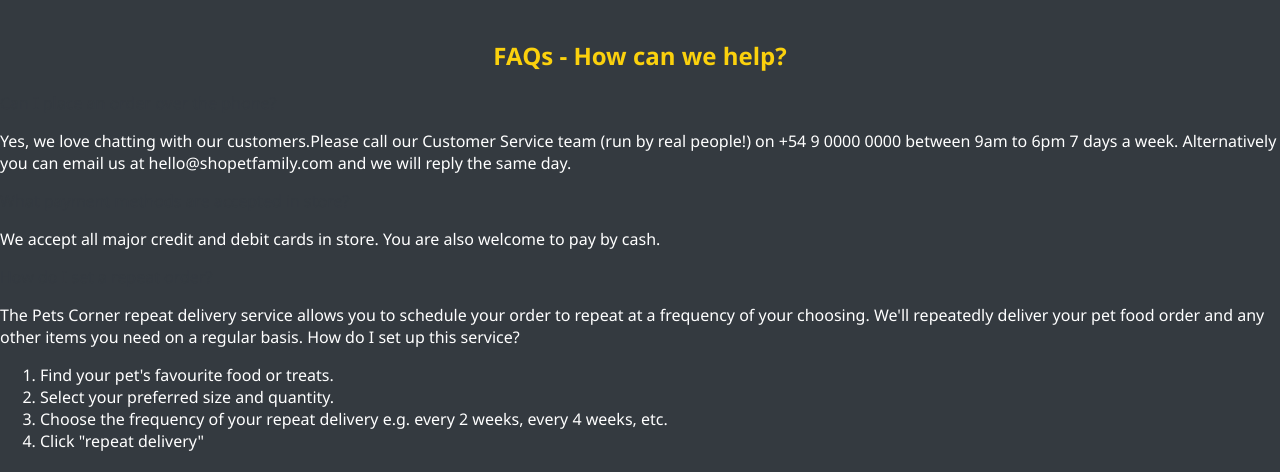
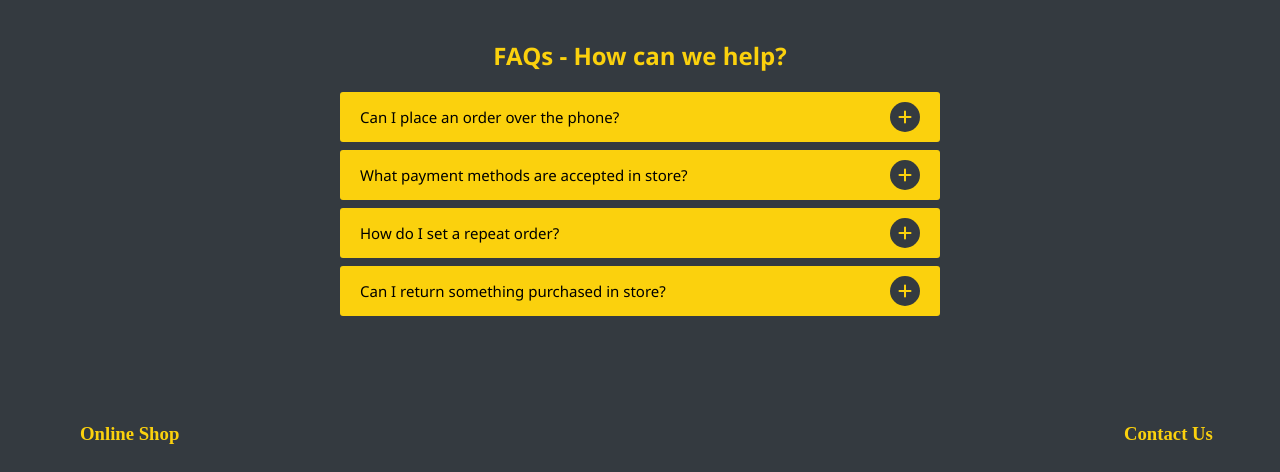
Before and after one commit to pdumrauf/shopet, a website: page pages/faqs.html in a window 1280 px wide. Shown: the part 101-573 px from the top of the page. Drawn offline with Linux system fonts and the light colour scheme.

Commit message:
menu acordion

```diff
--- a/pages/faqs.html
+++ b/pages/faqs.html
@@ -7,7 +7,8 @@
 	<meta name="description" content="Buy pet foods and pet supplies online from our online store. Excellent customer service and free delivery over £19.99">
 	<title>Shopet - FAQs</title>
 	<link rel="stylesheet" href="../css/style.css">
-	<link rel="icon" type="image/ico" href="assets/img/logo.ico">
+	<link rel="icon" type="image/ico" href="../assets/img/logo.ico">
+	<script src="https://kit.fontawesome.com/a076d05399.js"></script>
 </head>
 <body class="body">
 	<!-- Cabecera-->
@@ -42,32 +43,57 @@
 	<section class="petContainer">
 		<h1 class="titlePages">FAQs - How can we help?</h1>
 		<!-- Menu acordeon FAQs-->
-		<article id="acordion">
-			<div>
-				<a href="item2"> Can I place an order over the phone?</a>
-				<p>Yes, we love chatting with our customers.Please call our Customer Service team (run by real people!) on +54 9 0000 0000 between 9am to 6pm 7 days a week. Alternatively you can email us at hello@shopetfamily.com and we will reply the same day.</p>
+		<article class="wrapper">
+			<!-- Primer item acordion-->
+			<div class="parent-tab">
+				<input type="radio" name="tab" id="tab-1">
+				<label for="tab-1">
+					<span>Can I place an order over the phone?</span>
+					<div class="icon"><i class="fas fa-plus"></i></div>
+				</label>
+				<div class="content">
+					<p>Yes, we love chatting with our customers.Please call our Customer Service team (run by real people!) on +54 9 0000 0000 between 9am to 6pm 7 days a week. Alternatively you can email us at hello@shopetfamily.com and we will reply the same day.</p>
+				</div>
 			</div>
-			<div>
-				<a href="">What payment methods are accepted in store?</a>
-				<p>We accept all major credit and debit cards in store. You are also welcome to pay by cash.</p>
+			<!-- Segundo item acordion-->
+			<div class="parent-tab">
+				<input type="radio" name="tab" id="tab-2">
+				<label for="tab-2">
+					<span>What payment methods are accepted in store?</span>
+					<div class="icon"><i class="fas fa-plus"></i></div>
+				</label>
+				<div class="content">
+					<p>We accept all major credit and debit cards in store. You are also welcome to pay by cash.</p>
+				</div>
 			</div>
-			<div>
-				<a href="">How do I set a repeat order?</a>
-				<p>The Pets Corner repeat delivery service allows you to schedule your order to repeat at a frequency of your choosing. We'll repeatedly deliver your pet food order and any other items you need on a regular basis. How do I set up this service?</p>
+			<!-- Tercer item acordion-->
+			<div class="parent-tab">
+				<input type="radio" name="tab" id="tab-3">
+				<label for="tab-3">
+					<span>How do I set a repeat order?</span>
+					<div class="icon"><i class="fas fa-plus"></i></div>
+				</label>
+				<div class="content">
+					<p>The Pets Corner repeat delivery service allows you to schedule your order to repeat at a frequency of your choosing. We'll repeatedly deliver your pet food order and any other items you need on a regular basis. How do I set up this service?</p>
 					<ol>
 						<li>Find your pet's favourite food or treats.</li>
 						<li>Select your preferred size and quantity.</li>
 						<li>Choose the frequency of your repeat delivery e.g. every 2 weeks, every 4 weeks, etc.</li>
 						<li>Click "repeat delivery"</li>
 					</ol>
-				<p>You can view your scheduled delivery from your Pets Corner account page where you will be given the option to change the frequency of your delivery or cancel at any stage. Please note that you will be billed automatically on the date the repeat order is scheduled for.</p>
+					<p>You can view your scheduled delivery from your Pets Corner account page where you will be given the option to change the frequency of your delivery or cancel at any stage. Please note that you will be billed automatically on the date the repeat order is scheduled for.</p>
+				</div>
 			</div>
-			<div>
-				<a href="">Can I return something purchased in store?</a>
-				<p>If you are unhappy with any product sold to you, we will always endeavour to find a solution either by offering an exchange or a refund, with valid proof of purchase. We also offer a 100% guarantee on everything that we sell in store.
-				If you have purchased something you no longer want, you can return this for a refund or exchange within 28 days providing it is clean and still in the original packaging, with valid proof of purchase.
-				If you wish to return a toy because it has been chewed, we can offer an exchange, but not a refund. Most of the toys we sell are made to be fun and are not designed to withstand lots of chewing; the only exception would be a toy that claimed on the packaging to be ‘tough’ but was destroyed or damaged. This can be exchanged as a gesture of good will.
-				If a product becomes faulty within 6 months, we will be able to offer an exchange or a refund with valid proof of purchase, after 6 months up until 12 months (unless otherwise stated) we will be able to offer an exchange with valid proof of purchase.</p>
+			<!-- Cuarto item acordion-->
+			<div class="parent-tab">
+				<input type="radio" name="tab" id="tab-4">
+				<label for="tab-4">
+					<span>Can I return something purchased in store?</span>
+					<div class="icon"><i class="fas fa-plus"></i></div>
+				</label>
+				<div class="content">
+					<p>If you are unhappy with any product sold to you, we will always endeavour to find a solution either by offering an exchange or a refund, with valid proof of purchase. We also offer a 100% guarantee on everything that we sell in store. If you have purchased something you no longer want, you can return this for a refund or exchange within 28 days providing it is clean and still in the original packaging, with valid proof of purchase. If you wish to return a toy because it has been chewed, we can offer an exchange, but not a refund. Most of the toys we sell are made to be fun and are not designed to withstand lots of chewing; the only exception would be a toy that claimed on the packaging to be ‘tough’ but was destroyed or damaged. This can be exchanged as a gesture of good will. If a product becomes faulty within 6 months, we will be able to offer an exchange or a refund with valid proof of purchase, after 6 months up until 12 months (unless otherwise stated) we will be able to offer an exchange with valid proof of purchase.</p>
+				</div>
 			</div>
 		</article>
 	</section>
--- a/scss/style.scss
+++ b/scss/style.scss
@@ -130,7 +130,7 @@ header {
     width: 35px;
     height: 35px;
     padding-right: 30px;
-
+}
 .imgCart, ::after, ::before {
     box-sizing: unset;
 }
@@ -282,7 +282,6 @@ a.linkFooter {
 .subtitlesIndex {
     padding: 10px 20px 30px 40px;
 }
-
 .animalSection {
     display: flex;
     flex-direction: column;
@@ -374,6 +373,59 @@ a.linkFooter {
 }
 
 /*CSS FAQs menu acordeon*/
-#acordion div p {
-    display: none;
+.wrapper {
+    max-width: 600px;
+    padding: 0 20px;
 }
+.wrapper .parent-tab {
+    margin-bottom: 8px;
+    border-radius: 3px;
+}
+.wrapper .parent-tab label {
+    background-color: #fbd10d;
+    padding: 10px 20px;
+    display: flex;
+    align-items: center;
+    justify-content: space-between;
+    cursor: pointer;
+    border-radius: 3px;
+    position: relative;
+}
+.wrapper label span {
+    font-size: 15px;
+    font-weight: 500;
+    font-family: 'Segoe UI'
+}
+.wrapper label .icon {
+    position: relative;
+    height: 30px;
+    width: 30px;
+    color: #fbd10d;
+    display: block;
+    background-color: #343a40;
+    border-radius: 50%;
+}
+.parent-tab input:checked ~ label .icon i:before {
+    content: '\f068';
+}
+.wrapper label .icon i {
+    position: absolute;
+    top: 50%;
+    left: 50%;
+    transform: translate(-50%, -50%);
+}
+.wrapper .parent-tab .content {
+    max-height: 0px;
+    overflow: hidden;
+    transition: all 0.6s ease;
+}
+.parent-tab input:checked ~ .content {
+    max-height: 100vh;
+}
+.wrapper .parent-tab .content p {
+    padding: 15px 20px;
+}
+.wrapper input {
+   display: none;
+
+}
```
Also changed, not shown: css/style.css.
